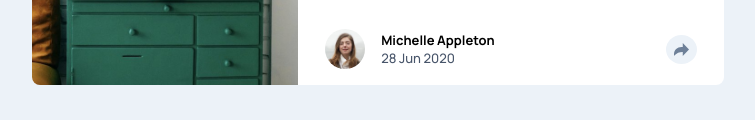
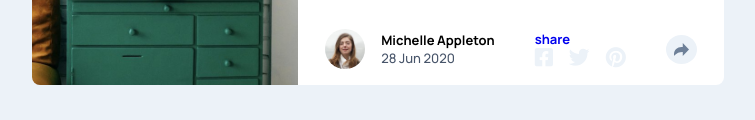
Before and after one commit to mauriciompf/Article-preview-component, a plain HTML site: page index.html in a window 1280 px wide. Shown: the part 435-555 px from the top of the page, without its empty margins (262-1017 px from the left). Drawn offline with Linux system fonts and the light colour scheme.

Commit message:
Update index.html

```diff
--- a/index.html
+++ b/index.html
@@ -32,6 +32,22 @@
               <span class="main__author-date">28 Jun 2020</span>
             </div>
           </div>
+          <div class="main__author-overlay">
+            <span class="main__author-share">
+              <a href="#"><strong>share</strong></a>
+            </span>
+            <div class="main__author-icons">
+              <a href="#" aria-label="Enter our facebook">
+                <i class="fa-brands fa-square-facebook"></i>
+              </a>
+              <a href="#" aria-label="Enter our twitter">
+                <i class="fa-brands fa-twitter"></i>
+              </a>
+              <a href="#" aria-label="Enter our pinterest">
+                <i class="fa-brands fa-pinterest"></i>
+              </a>
+            </div>
+          </div>
           <button class="main__author-icon">
             <img src="./design/images/icon-share.svg" alt="Share">
           </button>
@@ -39,7 +55,6 @@
       </article>
     </div>
   </main>
-  <!-- Share -->
   <script src="./design/js/app.js"></script>
 </body>
 </html>
```
